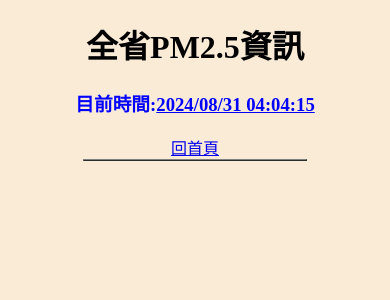
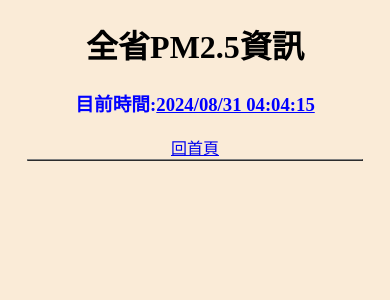
Before and after one commit to 17app001/flaskdemo, a Flask app: page /pm25 in a window 390 px wide. Shown: the top 300 px of the page. Run offline with Flask 3, Linux system fonts and the light colour scheme; data that the repository does not hold is empty.

Commit message:
新增rwd

```diff
--- a/main.py
+++ b/main.py
@@ -33,11 +33,12 @@ books = {
 @app.route("/pm25")
 def get_pm25():
     today = datetime.now()
+    print(today)
     columns, values = scrape_pm25()
     data = {
         "columns": columns,
         "values": values,
-        "today": today.strftime("%Y/%m/%d %M:%H:%S"),
+        "today": today.strftime("%Y/%m/%d %H:%M:%S"),
     }
     return render_template("pm25.html", data=data)
 
--- a/templates/pm25.html
+++ b/templates/pm25.html
@@ -24,6 +24,12 @@
 
         td {
             background-color: rgba(255, 221, 3, 0.92);
+        }
+
+        @media screen and (max-width:1024px) {
+            table {
+                width: 90%;
+            }
         }
     </style>
 </head>
```
